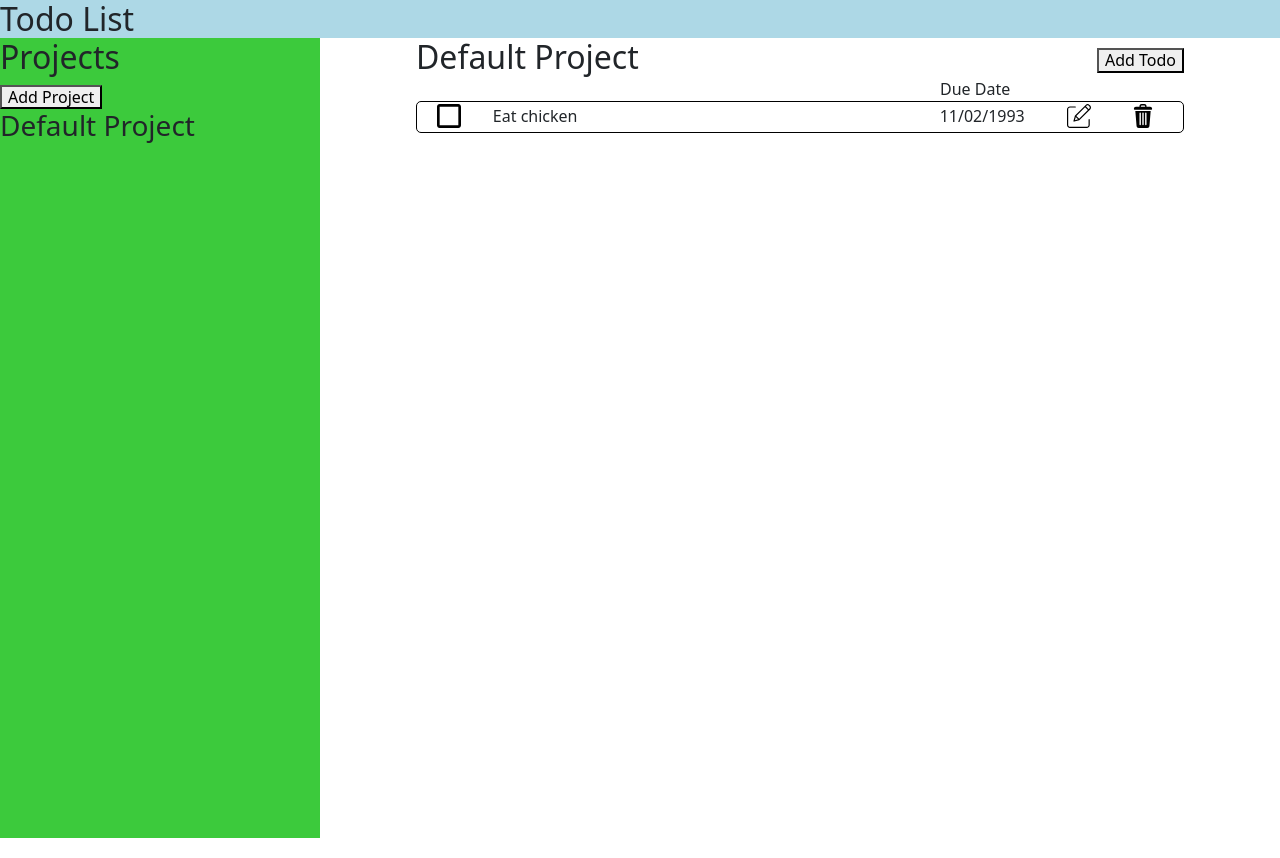
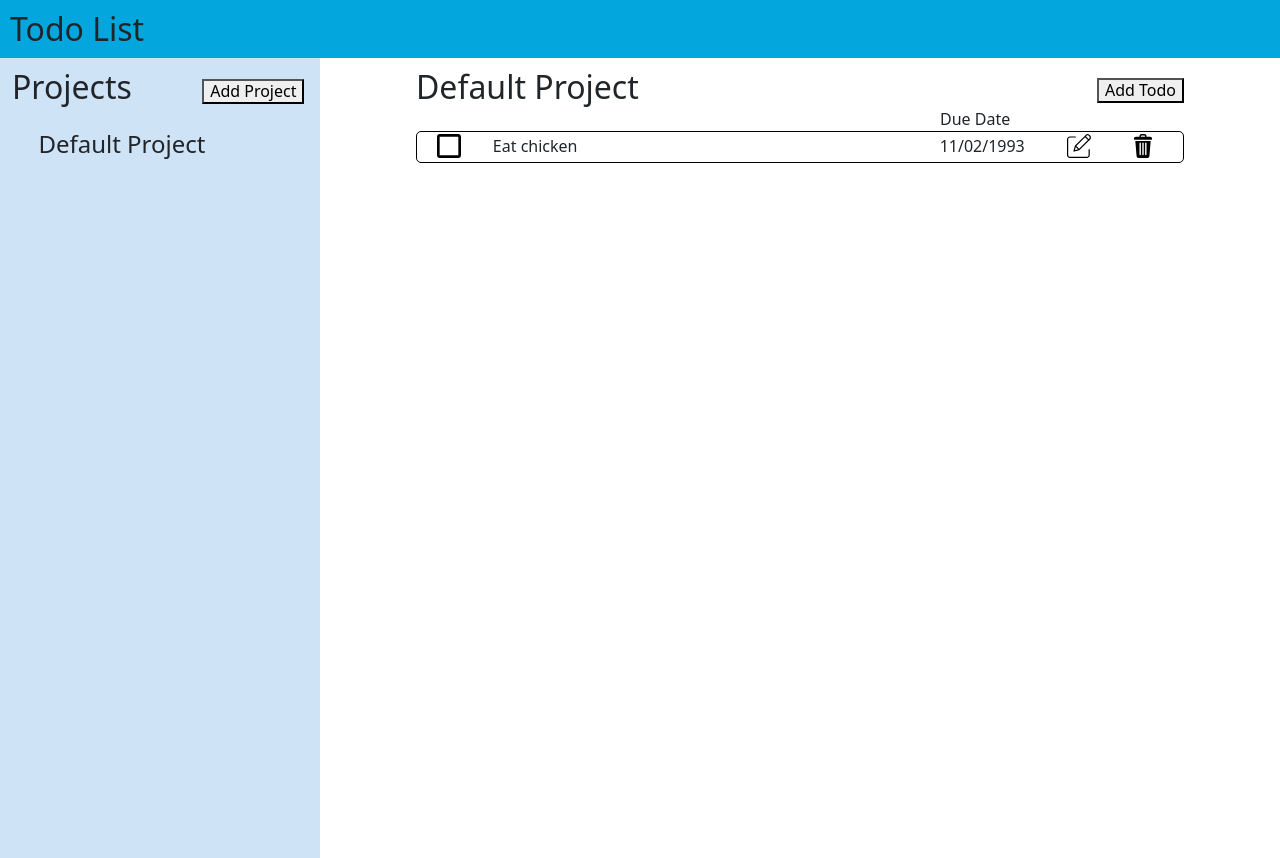
Before and after one commit to sambailey222/todo-list, a plain HTML site: page index.html in a window 1280 px wide. Drawn offline with nearby package versions, Linux system fonts and the light colour scheme.

Commit message:
make css a bit more pleasant

```diff
--- a/index.html
+++ b/index.html
@@ -20,8 +20,16 @@
   </div>
   <div id="interface-container">
     <div id="projects-display">
-      <h2>Projects</h2>
-      <button id="add-project">Add Project</button>
+      <div class="container project-heading-container">
+        <div class="row">
+          <div class="col-7">
+          <h2>Projects</h2>
+          </div>
+          <div class="col-5 add-project-btn">
+          <button id="add-project">Add Project</button>
+          </div>
+        </div>
+      </div>
       <div id="projects-list"></div>
     </div>
     <div id="todos-display">
--- a/script.js
+++ b/script.js
@@ -97,6 +97,7 @@ class Project {
       if (activeProject.todos[i].completed) {
         todoTitle.style.textDecoration = "line-through";
       }
+      todoTitle.addEventListener("click", () => this.editTodo(i));
       todoItem.appendChild(todoTitle);
 
       const todoDate = document.createElement("div");
@@ -250,6 +251,13 @@ class Project {
   // if decide against, will need to take addProject back out (or restore from last push);
 
 
+  // THINGS THAT STILL NEED TO BE DONE
+
+  // sort out CSS
+  // add date picker function
+  // add local storage
+  // add firebase backend
+  // refactor code into modules
 
 // ------ INITIAL SETUP OF DEFAULTS ------ //
 const projectsList = document.getElementById("projects-list");
@@ -333,7 +341,8 @@ function displayProjects() {
   projectsList.innerHTML = "";
   for (let i = 0; i < projects.length; i++) {
     const newProjectDiv = document.createElement("div");
-    const newProjectTitle = document.createElement("h3");
+    const newProjectTitle = document.createElement("h4");
+    newProjectTitle.classList.add("projectTitle")
     newProjectTitle.id = i;
     newProjectTitle.innerHTML = projects[i].title;
     newProjectDiv.appendChild(newProjectTitle);
--- a/style.css
+++ b/style.css
@@ -14,7 +14,8 @@ body {
 }
 
 #header {
-  background-color: lightblue;
+  background-color: rgb(4, 167, 221);
+  padding: 10px;
 }
 
 #interface-container {
@@ -24,8 +25,9 @@ body {
 }
 
 #projects-display {
-  background-color: rgb(60, 202, 60);
+  background-color: rgb(206, 227, 245);
   width: 25%;
+  padding-top: 10px;
 }
 
 #todos-display {
@@ -56,6 +58,7 @@ body {
 .content-wrapper {
   width: 80%;
   margin: auto;
+  margin-top: 10px;
 }
 
 .center {
@@ -130,6 +133,12 @@ body {
   justify-content: space-between;
 }
 
+.custom-flex-margins {
+  display:flex;
+  justify-content: space-between;
+  margin: 5% 5%;
+}
+
 input {
   width: 100%;
 }
@@ -142,3 +151,17 @@ textarea {
   display: flex;
   justify-content: space-between;
 }
+
+.add-project-btn {
+  text-align: center;
+  margin: auto;
+}
+
+.projectTitle {
+  margin-left: 12%;
+  font-weight: 400;
+}
+
+.project-heading-container {
+  margin-bottom: 15px;
+}
```
